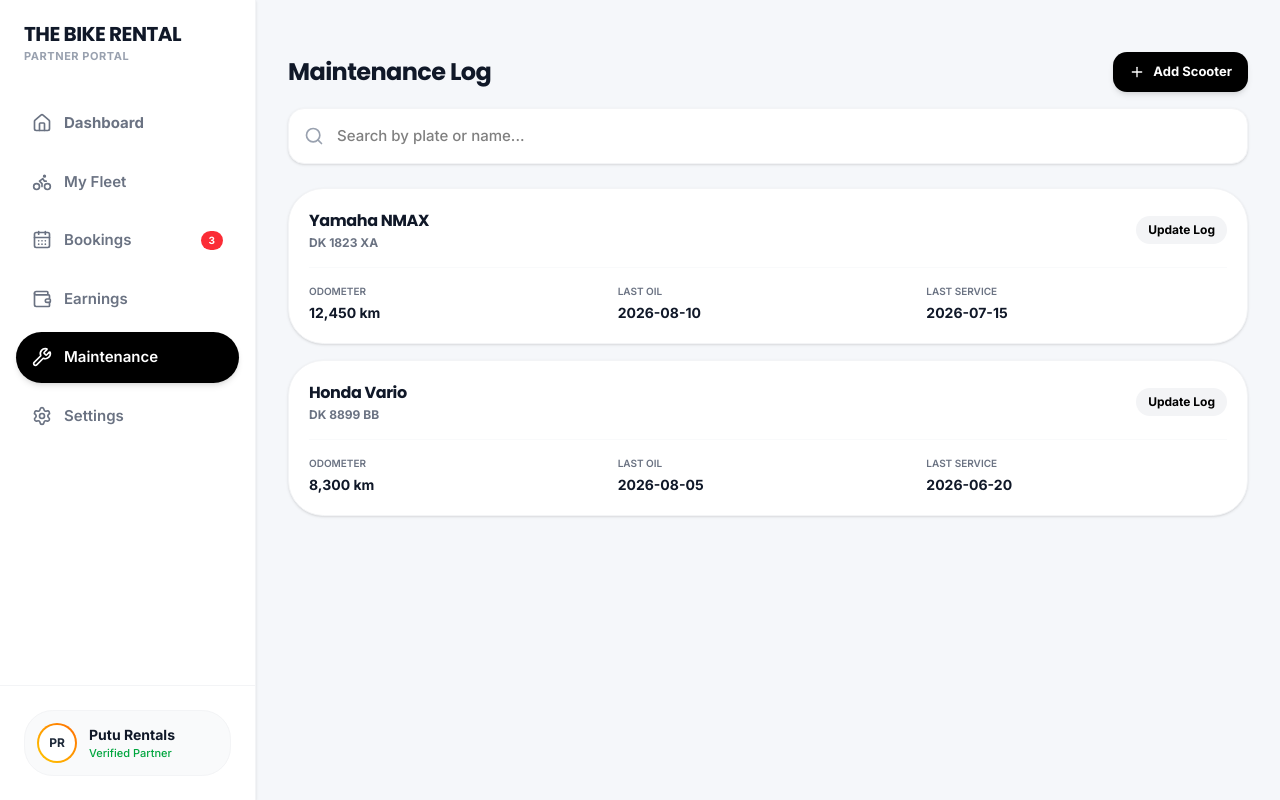
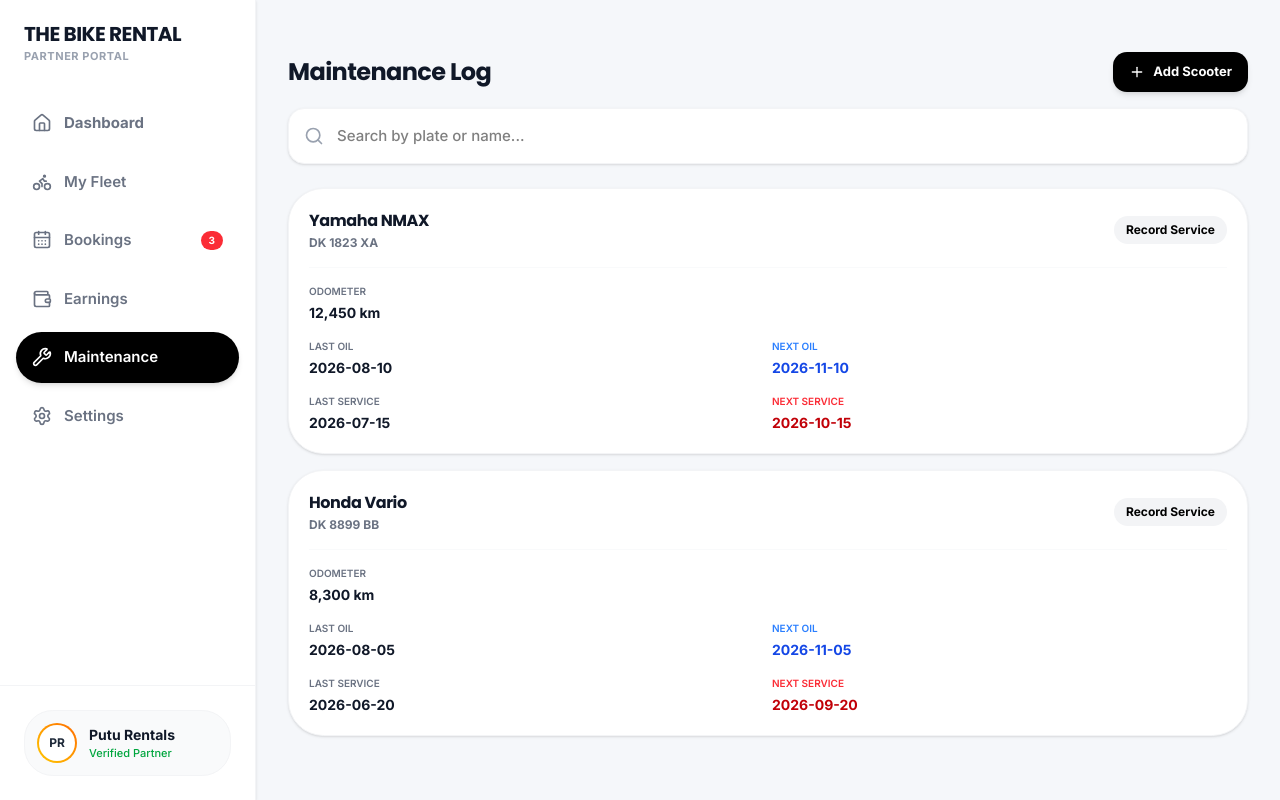
Before and after one commit to thebikerentalbali/thebikerentalbalinew, a Next.js app: page /partnerportal in a window 1280 px wide. Both pictures are taken after a click on the button "Maintenance". Built offline with nearby package versions, Linux system fonts and the light colour scheme.

Commit message:
feat: enhance service log with Next Oil and Next Service predictions, rename button

```diff
--- a/src/app/partnerportal/page.tsx
+++ b/src/app/partnerportal/page.tsx
@@ -22,11 +22,11 @@ export default function VendorDashboard() {
 
   // Service State
   const [serviceLogs, setServiceLogs] = useState([
-    { id: 1, name: "Yamaha NMAX", plate: "DK 1823 XA", odo: "12,450", oil: "2026-08-10", service: "2026-07-15" },
-    { id: 2, name: "Honda Vario", plate: "DK 8899 BB", odo: "8,300", oil: "2026-08-05", service: "2026-06-20" }
+    { id: 1, name: "Yamaha NMAX", plate: "DK 1823 XA", odo: "12,450", oil: "2026-08-10", service: "2026-07-15", nextOil: "2026-11-10", nextService: "2026-10-15" },
+    { id: 2, name: "Honda Vario", plate: "DK 8899 BB", odo: "8,300", oil: "2026-08-05", service: "2026-06-20", nextOil: "2026-11-05", nextService: "2026-09-20" }
   ])
   const [isAddingServiceScooter, setIsAddingServiceScooter] = useState(false)
-  const [newServiceScooter, setNewServiceScooter] = useState({ name: "", plate: "", odo: "", oil: "", service: "" })
+  const [newServiceScooter, setNewServiceScooter] = useState({ name: "", plate: "", odo: "", oil: "", service: "", nextOil: "", nextService: "" })
   const [editingServiceLog, setEditingServiceLog] = useState<any>(null)
   return (
     <div className="min-h-screen bg-[#F5F7FA] md:flex pb-28 md:pb-0">
@@ -404,21 +404,30 @@ export default function VendorDashboard() {
                       <p className="text-xs text-gray-500 font-bold mt-0.5">{scooter.plate}</p>
                     </div>
                     <button onClick={() => setEditingServiceLog(scooter)} className="ml-auto bg-gray-100 hover:bg-gray-200 text-black px-3 py-1.5 rounded-full text-xs font-bold transition-colors">
-                      Update Log
+                      Record Service
                     </button>
                   </div>
-                  <div className="grid grid-cols-3 gap-2 border-t border-gray-50 pt-4">
+                  <div className="grid grid-cols-2 gap-y-4 gap-x-2 border-t border-gray-50 pt-4">
                     <div>
                       <p className="text-[10px] text-gray-500 font-semibold uppercase mb-1">Odometer</p>
                       <p className="text-sm font-bold text-gray-900">{scooter.odo} km</p>
                     </div>
+                    <div></div>
                     <div>
                       <p className="text-[10px] text-gray-500 font-semibold uppercase mb-1">Last Oil</p>
                       <p className="text-sm font-bold text-gray-900">{scooter.oil}</p>
                     </div>
                     <div>
+                      <p className="text-[10px] text-blue-500 font-semibold uppercase mb-1">Next Oil</p>
+                      <p className="text-sm font-bold text-blue-700">{scooter.nextOil || 'N/A'}</p>
+                    </div>
+                    <div>
                       <p className="text-[10px] text-gray-500 font-semibold uppercase mb-1">Last Service</p>
                       <p className="text-sm font-bold text-gray-900">{scooter.service}</p>
+                    </div>
+                    <div>
+                      <p className="text-[10px] text-red-500 font-semibold uppercase mb-1">Next Service</p>
+                      <p className="text-sm font-bold text-red-700">{scooter.nextService || 'N/A'}</p>
                     </div>
                   </div>
                 </div>
@@ -633,9 +642,9 @@ export default function VendorDashboard() {
               <button
                 onClick={() => {
                   if(!newServiceScooter.name || !newServiceScooter.plate) return;
-                  setServiceLogs([...serviceLogs, { ...newServiceScooter, id: Date.now(), odo: "0", oil: "N/A", service: "N/A" }]);
+                  setServiceLogs([...serviceLogs, { ...newServiceScooter, id: Date.now(), odo: "0", oil: "N/A", service: "N/A", nextOil: "N/A", nextService: "N/A" }]);
                   setIsAddingServiceScooter(false);
-                  setNewServiceScooter({ name: "", plate: "", odo: "", oil: "", service: "" });
+                  setNewServiceScooter({ name: "", plate: "", odo: "", oil: "", service: "", nextOil: "", nextService: "" });
                 }}
                 className="w-full mt-8 bg-black text-white rounded-[16px] py-4 font-black text-sm hover:scale-[1.02] shadow-xl shadow-black/10 transition-all">
                 Add to Service Tracker
@@ -660,13 +669,25 @@ export default function VendorDashboard() {
                   <label className="block text-xs font-bold text-gray-500 uppercase tracking-wide mb-1.5">Odometer (km)</label>
                   <input type="text" value={editingServiceLog.odo} onChange={e => setEditingServiceLog({...editingServiceLog, odo: e.target.value})} className="w-full bg-gray-50 border border-gray-100 rounded-[16px] px-4 py-3.5 text-sm font-bold outline-none focus:ring-2 focus:ring-black/5" />
                 </div>
-                <div>
-                  <label className="block text-xs font-bold text-gray-500 uppercase tracking-wide mb-1.5">Last Oil Change (Date)</label>
-                  <input type="text" value={editingServiceLog.oil} onChange={e => setEditingServiceLog({...editingServiceLog, oil: e.target.value})} className="w-full bg-gray-50 border border-gray-100 rounded-[16px] px-4 py-3.5 text-sm font-bold outline-none focus:ring-2 focus:ring-black/5" />
+                <div className="grid grid-cols-2 gap-4">
+                  <div>
+                    <label className="block text-xs font-bold text-gray-500 uppercase tracking-wide mb-1.5">Last Oil</label>
+                    <input type="text" value={editingServiceLog.oil} onChange={e => setEditingServiceLog({...editingServiceLog, oil: e.target.value})} className="w-full bg-gray-50 border border-gray-100 rounded-[16px] px-4 py-3.5 text-sm font-bold outline-none focus:ring-2 focus:ring-black/5" />
+                  </div>
+                  <div>
+                    <label className="block text-xs font-bold text-blue-500 uppercase tracking-wide mb-1.5">Next Oil</label>
+                    <input type="text" value={editingServiceLog.nextOil || ''} onChange={e => setEditingServiceLog({...editingServiceLog, nextOil: e.target.value})} className="w-full bg-blue-50 border border-blue-100 rounded-[16px] px-4 py-3.5 text-sm font-bold text-blue-700 outline-none focus:ring-2 focus:ring-blue-500/20" />
+                  </div>
                 </div>
-                <div>
-                  <label className="block text-xs font-bold text-gray-500 uppercase tracking-wide mb-1.5">Last Service (Date)</label>
-                  <input type="text" value={editingServiceLog.service} onChange={e => setEditingServiceLog({...editingServiceLog, service: e.target.value})} className="w-full bg-gray-50 border border-gray-100 rounded-[16px] px-4 py-3.5 text-sm font-bold outline-none focus:ring-2 focus:ring-black/5" />
+                <div className="grid grid-cols-2 gap-4">
+                  <div>
+                    <label className="block text-xs font-bold text-gray-500 uppercase tracking-wide mb-1.5">Last Service</label>
+                    <input type="text" value={editingServiceLog.service} onChange={e => setEditingServiceLog({...editingServiceLog, service: e.target.value})} className="w-full bg-gray-50 border border-gray-100 rounded-[16px] px-4 py-3.5 text-sm font-bold outline-none focus:ring-2 focus:ring-black/5" />
+                  </div>
+                  <div>
+                    <label className="block text-xs font-bold text-red-500 uppercase tracking-wide mb-1.5">Next Service</label>
+                    <input type="text" value={editingServiceLog.nextService || ''} onChange={e => setEditingServiceLog({...editingServiceLog, nextService: e.target.value})} className="w-full bg-red-50 border border-red-100 rounded-[16px] px-4 py-3.5 text-sm font-bold text-red-700 outline-none focus:ring-2 focus:ring-red-500/20" />
+                  </div>
                 </div>
               </div>
               <button
```
